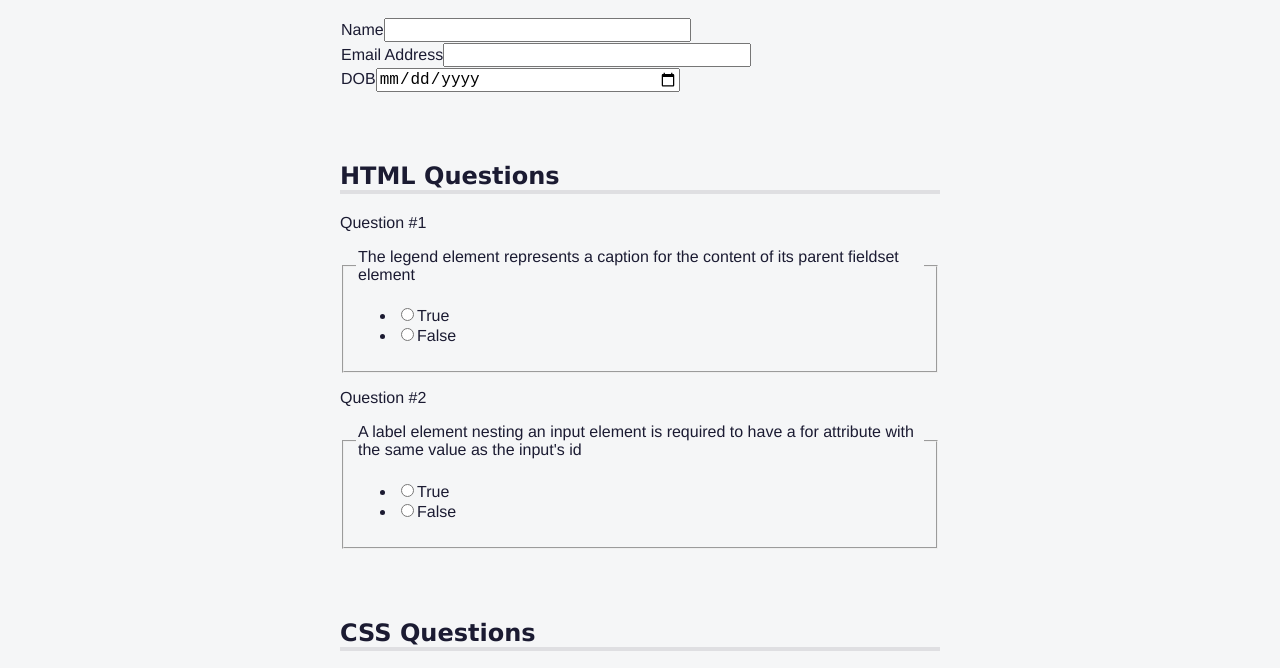
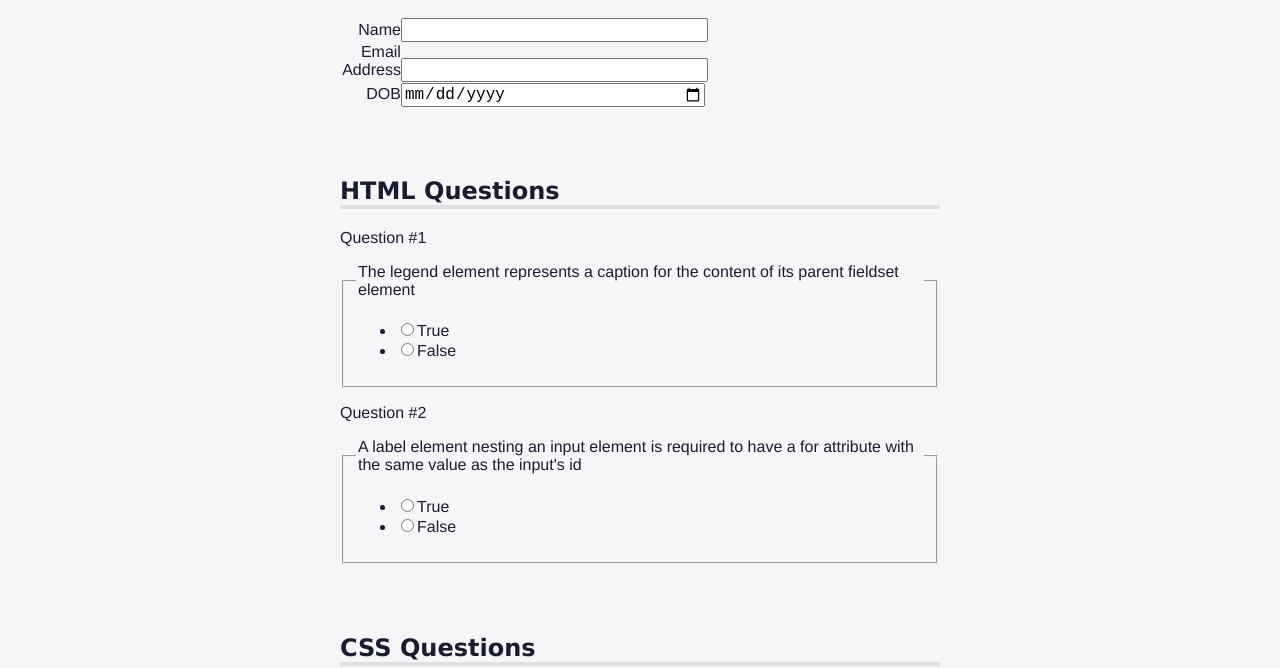
Before and after one commit to mirial83/Sample-Quiz, a plain HTML site: page index.html in a window 1280 px wide. Shown: the part 120-788 px from the top of the page. Drawn offline with Linux system fonts and the light colour scheme.

Commit message:
Step 57
align input boxes and label

```diff
--- a/styles.css
+++ b/styles.css
@@ -84,6 +84,9 @@ h2 {
 input {
     font-size: 16px;
 }
+.info input, .info label {
+    display: inline-block;
+}
 .info input {
     width: 50%;
     text-align: left;
@@ -91,6 +94,7 @@ input {
   .info label {
     width: 10%;
     min-width: 55px;
+    text-align: right;
   }
 .sr-only {
     position: absolute;
```
Also changed, not shown: instructions.txt.
